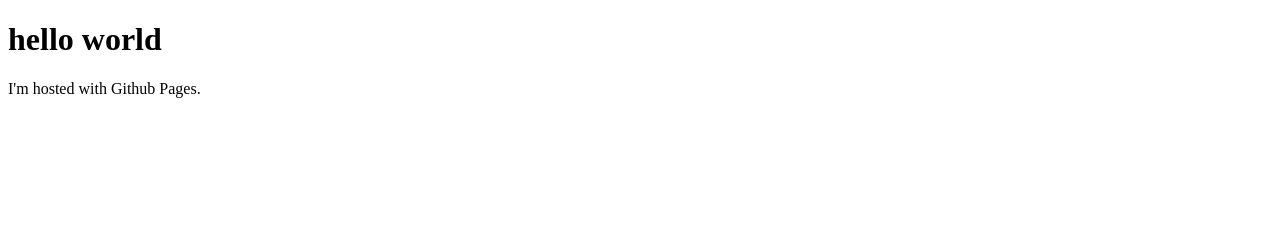
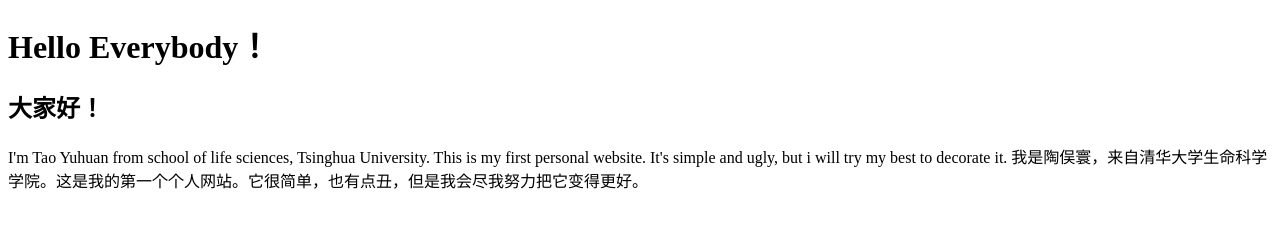
Before and after one commit to tyh-19/tyh-19.github.io, a plain HTML site: page index.html in a window 1280 px wide. Drawn offline with Linux system fonts and the light colour scheme.

Commit message:
Update index.html

```diff
--- a/index.html
+++ b/index.html
@@ -1,7 +1,10 @@
 <!DOCTYPE html>
 <html>
 <body>
-<h1>hello world</h1>
-<p>I'm hosted with Github Pages.</p>
+<h1>Hello Everybody！</h1>
+<h2>大家好！</h2>
+<p>
+I'm Tao Yuhuan from school of life sciences, Tsinghua University. This is my first personal website. It's simple and ugly, but i will try my best to decorate it.
+我是陶俣寰，来自清华大学生命科学学院。这是我的第一个个人网站。它很简单，也有点丑，但是我会尽我努力把它变得更好。</p>
 </body>
 </html>
```
